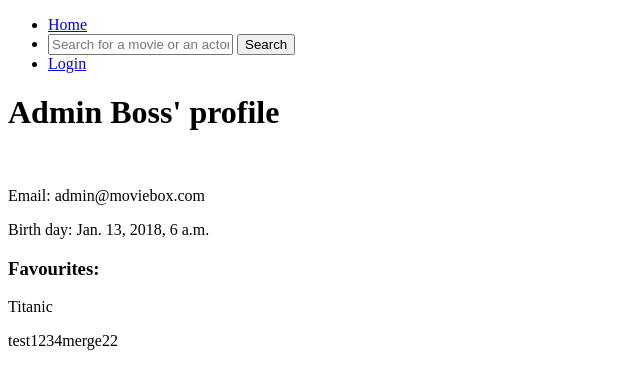
After one commit to awp2017/MovieBox, a Django app: page /profile/1/ in a window 1280 px wide. The commit adds this page. Shown: the top 389 px of the page, without its empty margins (0-640 px from the left). Run offline with Django 3.2, Linux system fonts and the light colour scheme; data comes from the database, SQL or seed files in the repository.

Commit message:
Added user profile page

```diff
--- a/MovieBoxProject/MovieBox/models.py
+++ b/MovieBoxProject/MovieBox/models.py
@@ -52,7 +52,7 @@ class Movie(models.Model):
 
 
 class MBUserProfile(models.Model):
-    user = models.OneToOneField(MBUser, on_delete=models.CASCADE, related_name='MBUserProfile')
+    user = models.OneToOneField(MBUser, on_delete=models.CASCADE, related_name='mbuserprofile')
     first_name = models.CharField(max_length=200)
     last_name = models.CharField(max_length=200)
     birth_date =  models.DateTimeField(null=True, blank=True)
--- a/MovieBoxProject/MovieBox/templates/menu.html
+++ b/MovieBoxProject/MovieBox/templates/menu.html
@@ -16,7 +16,7 @@
      <li><a href="{% url 'login' %}">Login</a></li>
      {% else %}
      <li><a href="{% url 'movie_create' %}">Add a new movie</a></li>
-     <li><a href="{% url 'favorite' pk=user.pk %}">Favorite</a></li>
+     <li><a href="{% url 'profile' pk=user.mbuser.mbuserprofile.pk %}">Profile</a></li>
      <li><a href="{% url 'logout' %}">Logout</a></li>
      {% endif %}
     </ul>
--- /dev/null
+++ b/MovieBoxProject/MovieBox/templates/profile.html
@@ -0,0 +1,20 @@
+{% extends 'layout.html' %}
+
+{% block title %}Favorites{% endblock %}
+
+{% block content %}
+
+<h1>{{ mbuserprofile.first_name }} {{ mbuserprofile.last_name}}' profile</h1>
+<img src="{{mbuserprofile.profile_pic}}" />
+
+<div>
+	<p>Email: {{ mbuserprofile.user.email }}</p>
+	<p>Birth day: {{ mbuserprofile.birth_date }}</p>
+</div>
+
+<h3>Favourites:</h3>
+{% for movie in mbuserprofile.favourites.all %}
+	<p>{{ movie.name }}</p>
+{% endfor %}
+
+{% endblock %}
--- a/MovieBoxProject/MovieBox/urls.py
+++ b/MovieBoxProject/MovieBox/urls.py
@@ -26,5 +26,5 @@ urlpatterns = [
     url(r'^login', views.login_view, name="login"),
     url(r'^logout/$', views.logout_view, name="logout"),
     url(r'^search/(?P<input>[A-Za-z]+)/$', views.SearchPageListView.as_view(), name="search"),
-    url(r'^favorites/(?P<pk>[0-9]+)/$', views.FavoriteListView.as_view(), name='favorite'),
+    url(r'^profile/(?P<pk>[0-9]+)/$', views.UserProfileDetailView.as_view(), name='profile'),
 ]
--- a/MovieBoxProject/MovieBox/views.py
+++ b/MovieBoxProject/MovieBox/views.py
@@ -63,10 +63,14 @@ class MovieUpdateView(UpdateView):
         context['movie_pk'] = self.object.pk
         return context
 
-class FavoriteListView(ListView):
-    template_name = 'favorite.html'
+class UserProfileDetailView(DetailView):
+    template_name = 'profile.html'
     model = MBUserProfile
-    context_object_name = 'MBUProfile'
+    context_object_name = 'mbuserprofile'
+    #def get_context_data(self, **kwargs):
+     #   context = super(UserProfileDetailView, self).get_context_data(**kwargs)
+      #  context['mbuppk'] = self.object.pk
+       # return context
 
 #afisare mesaj de eroare daca username-ul sau parola nu sunt valide
 def login_view(request):
```
Also changed, not shown: MovieBoxProject/MovieBox/templates/favorite.html (deleted, +0 -10 lines).
